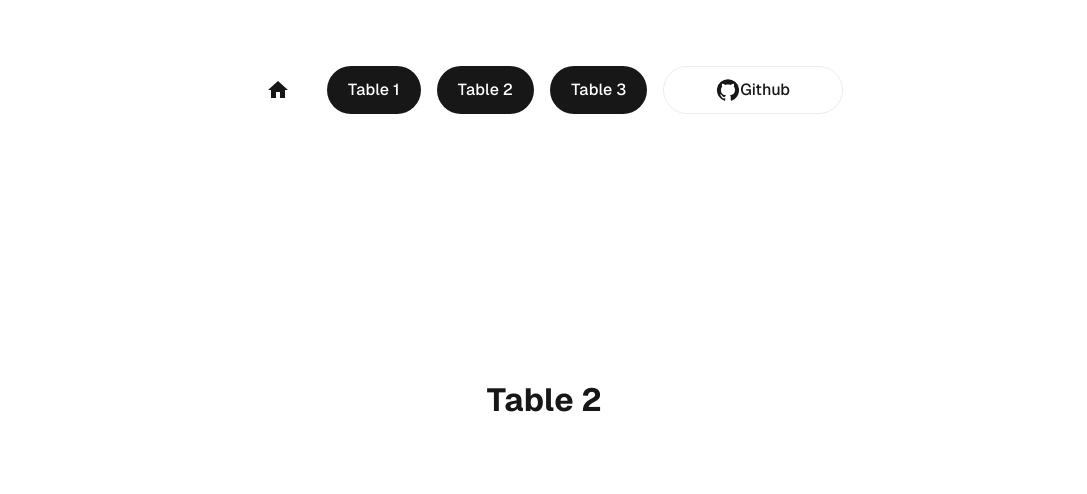
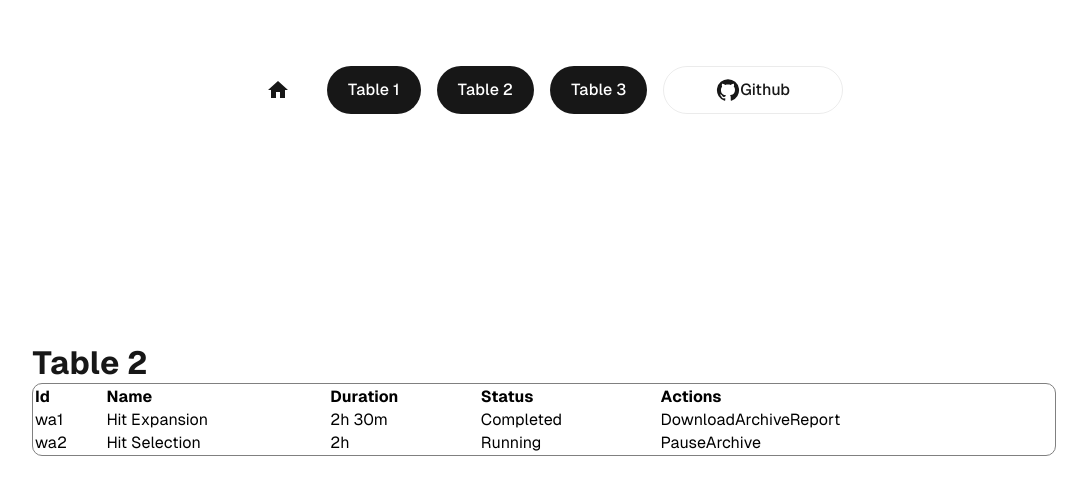
Before and after one commit to Wenying0808/table-component, a Next.js app in the folder my-table-components/: page /table2 in a window 1280 px wide. Shown: the top 494 px of the page, without its empty margins (96-1183 px from the left). Built offline with nearby package versions, Linux system fonts and the light colour scheme.

Commit message:
add table 2

```diff
--- /dev/null
+++ b/my-table-components/src/app/components/table/Table2/index.tsx
@@ -0,0 +1,129 @@
+import { useReactTable, getCoreRowModel, createColumnHelper, flexRender, getExpandedRowModel } from '@tanstack/react-table'
+import table2Data from '../../../data/MockData_Table2.json';
+import { useMemo, useState, useEffect } from 'react';
+import React from 'react';
+
+type BaseAnalysis = {
+    id: string;
+    name: string;
+    status: string;
+    actions: string[];
+    updatedTime: string;
+    duration: string;
+}
+
+type AppAnalysis = BaseAnalysis;
+
+type WorkflowAnalysis = BaseAnalysis & {
+    appAnalyses?: AppAnalysis[];
+}
+
+
+const columnHelper = createColumnHelper<WorkflowAnalysis>();
+
+export default function Table2() {
+
+    const [data, setData] = useState<WorkflowAnalysis[]>([]);
+
+    useEffect(() => {
+        setData(table2Data as WorkflowAnalysis[]);
+    }, []);
+
+    const columns = useMemo(() => [
+        columnHelper.accessor('id', {
+            cell: info => info.getValue(),
+            header: () => (
+                <span className="table-header">
+                    Id
+                </span>
+            )
+        }),
+        columnHelper.accessor('name', {
+            cell: info => info.getValue(),
+            header: () => (
+                <span className="table-header">
+                    Name
+                </span>
+            )
+        }),
+        columnHelper.accessor('duration', {
+            cell: info => info.getValue(),
+            header: () => (
+                <span className="table-header">
+                    Duration
+                </span>
+            )
+        }),
+        columnHelper.accessor('status', {
+            cell: info => info.getValue(),
+            header: () => (
+                <span className="table-header">
+                    Status
+                </span>
+            )
+        }),
+        columnHelper.accessor('actions', {
+            cell: info => info.getValue(),
+            header: () => (
+                <span className="table-header">
+                    Actions
+                </span>
+            )
+        }),
+    ], []);
+
+    const table = useReactTable({
+        columns,
+        data,
+        getSubRows: (row: WorkflowAnalysis) => {
+            if (row && 'appAnalyses' in row) {
+                return row.appAnalyses;
+            }
+            return undefined;
+        },
+        getRowCanExpand: () => true,
+        getCoreRowModel: getCoreRowModel(),
+        getExpandedRowModel: getExpandedRowModel(),
+    });
+
+    return (
+        <div className="table1">
+            <table>
+                <thead>
+                {table.getHeaderGroups().map(headerGroup => (
+                    <tr key={headerGroup.id}>
+                        {headerGroup.headers.map(header => (
+                            <th key={header.id}>
+                                {flexRender(
+                                    header.column.columnDef.header,
+                                    header.getContext()
+                                )}
+                            </th>
+                        ))}
+                    </tr>
+                ))}
+                </thead>
+                <tbody>
+                    {table.getRowModel().rows.map(row => (
+                        <React.Fragment key={row.id}>
+                            <tr key={row.id}>
+                            {row.getVisibleCells().map(cell => (
+                                <td key={cell.id}>
+                                    {flexRender(
+                                        cell.column.columnDef.cell,
+                                        cell.getContext())}
+                                </td>
+                            ))}
+                            </tr>
+                            {row.getIsExpanded() && (
+                                <tr>
+                                    <td></td>
+                                </tr>
+                            )}
+                        </React.Fragment>
+                    ))}
+                </tbody>
+            </table>
+        </div>
+    )
+}
--- /dev/null
+++ b/my-table-components/src/app/data/MockData_Table2.json
@@ -0,0 +1,62 @@
+[
+    {
+      "id": "wa1",
+      "name": "Hit Expansion",
+      "status": "Completed",
+      "actions": ["Download", "Archive", "Report"],
+      "updatedTime": "2024-10-20T14:30:00Z",
+      "duration": "2h 30m",
+      "appAnalyses": [
+        {
+          "id": "aa1",
+          "name": "IGX-Profile",
+          "status": "Completed",
+          "actions": ["View", "Report"],
+          "updatedTime": "2024-10-20T12:00:00Z",
+          "duration": "1h 5m"
+        },
+        {
+          "id": "aa2",
+          "name": "IGX-Cluster",
+          "status": "Completed",
+          "actions": ["View", "Report"],
+          "updatedTime": "2024-10-19T16:45:00Z",
+          "duration": "15m"
+        },
+        {
+          "id": "aa3",
+          "name": "IGX-Branch",
+          "status": "Completed",
+          "actions": ["View", "Report"],
+          "updatedTime": "2024-10-19T16:45:00Z",
+          "duration": "35m"
+        }
+      ]
+    },
+    {
+      "id": "wa2",
+      "name": "Hit Selection",
+      "status": "Running",
+      "actions": ["Pause", "Archive"],
+      "updatedTime": "2024-10-21T09:00:00Z",
+      "duration": "2h",
+      "appAnalyses": [
+       {
+          "id": "aa4",
+          "name": "IGX-Profile",
+          "status": "Completed",
+          "actions": ["View", "Report"],
+          "updatedTime": "2024-10-20T12:00:00Z",
+          "duration": "1h"
+        },
+        {
+          "id": "aa5",
+          "name": "IGX-Cluster",
+          "status": "Running",
+          "actions": ["Stop"],
+          "updatedTime": "2024-10-20T12:00:00Z",
+          "duration": ""
+        }
+      ]
+    }
+  ]
--- a/my-table-components/src/app/table2/page.tsx
+++ b/my-table-components/src/app/table2/page.tsx
@@ -1,12 +1,16 @@
+"use client";
+
 import Navbar from "../components/navbar/navbar";
+import Table2 from "../components/table/Table2";
 
 
-export default function Table2() {
+export default function Table2Page() {
     return (
         <div className="table-page">
             <Navbar />
             <main className="page-main">
                 <h1>Table 2</h1>
+                <Table2 />
             </main>
         </div>
     )
--- a/my-table-components/src/app/table3/page.tsx
+++ b/my-table-components/src/app/table3/page.tsx
@@ -1,7 +1,7 @@
 import Navbar from "../components/navbar/navbar";
 
 
-export default function Table3() {
+export default function Table3Page() {
     return (
         <div className="table-page">
             <Navbar />
```
